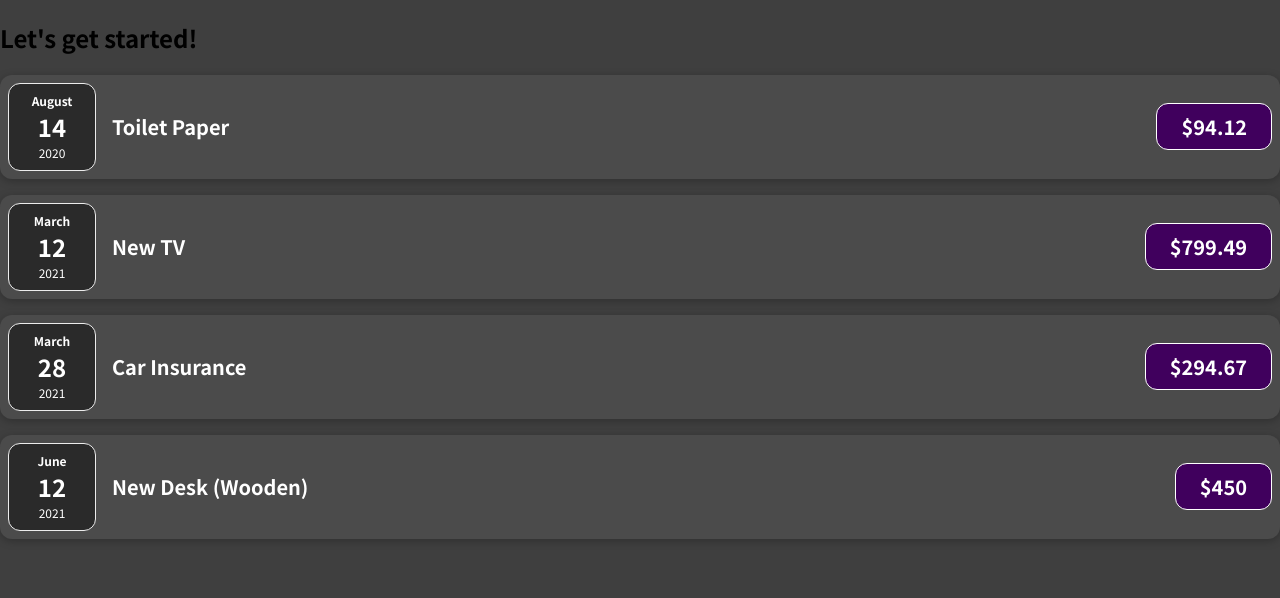
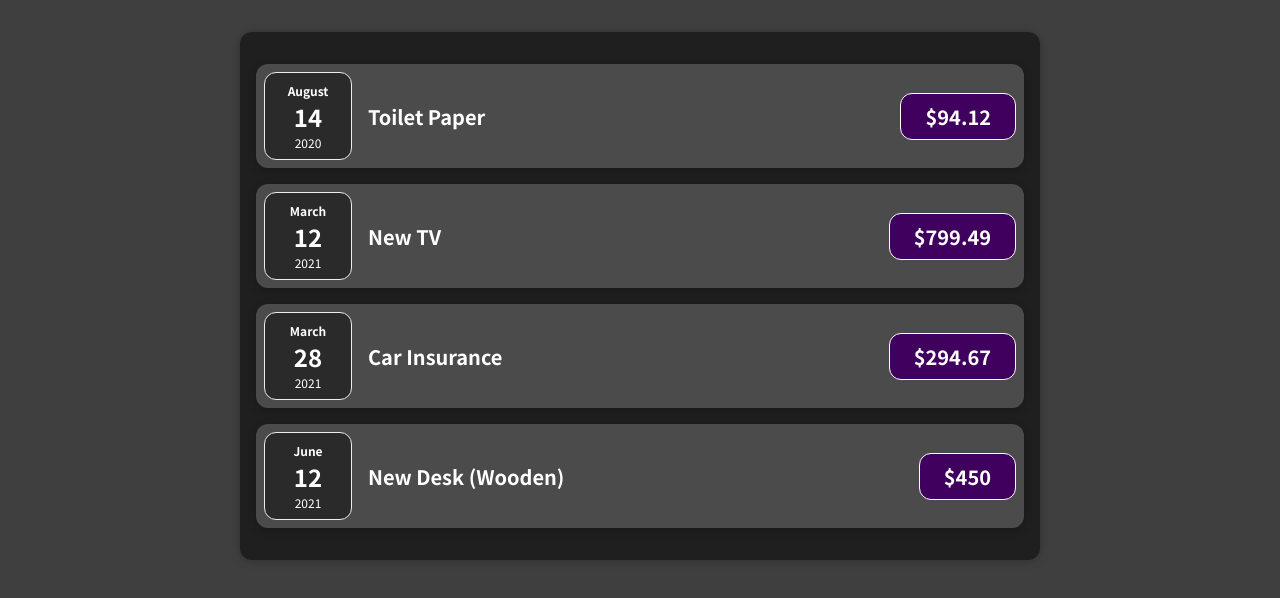
Before and after one commit to johnnyw01/React-Expense-Tracker, a React (Create React App) app in the folder expense-tracker-app/: page / in a window 1280 px wide. Shown: the top 598 px of the page. Built offline with nearby package versions, Linux system fonts and the light colour scheme.

Commit message:
Created the Expenses.js component to move some of the logic out of the App.js file in order to keep the App.js file lean. Also add n Expenses.css file for the Expenses.js file.

```diff
--- a/expense-tracker-app/src/App.js
+++ b/expense-tracker-app/src/App.js
@@ -1,6 +1,6 @@
 import React from "react";
 import './App.css';
-import ExpenseItem from './components/ExpenseItem';
+import Expenses from './components/Expenses';
 
 function App() {
 
@@ -26,16 +26,9 @@
         },
     ];
 
-
   return (
     <div>
-      <h2>Let's get started!</h2>
-      <ExpenseItem title={expenses[0].title} amount={expenses[0].amount} date={expenses[0].date} />
-      <ExpenseItem title={expenses[1].title} amount={expenses[1].amount} date={expenses[1].date} />
-      <ExpenseItem title={expenses[2].title} amount={expenses[2].amount} date={expenses[2].date} />
-      <ExpenseItem title={expenses[3].title} amount={expenses[3].amount} date={expenses[3].date} />
-
-
+      <Expenses items={expenses} />
     </div>
   );
 }
--- /dev/null
+++ b/expense-tracker-app/src/components/Expenses.css
@@ -0,0 +1,9 @@
+.expenses {
+    padding: 1rem;
+    background-color: rgb(31, 31, 31);
+    margin: 2rem auto;
+    width: 50rem;
+    max-width: 95%;
+    border-radius: 12px;
+    box-shadow: 0 1px 8px rgba(0, 0, 0, 0.25);
+}
--- /dev/null
+++ b/expense-tracker-app/src/components/Expenses.js
@@ -0,0 +1,33 @@
+import React from "react";
+import './Expenses.css';
+import ExpenseItem from "./ExpenseItem";
+
+const Expenses = (props) => {
+    return (
+        <div>
+            <div className="expenses">
+                <ExpenseItem
+                    title={props.items[0].title}
+                    amount={props.items[0].amount}
+                    date={props.items[0].date}
+                />
+                <ExpenseItem
+                    title={props.items[1].title}
+                    amount={props.items[1].amount}
+                    date={props.items[1].date}
+                />
+                <ExpenseItem
+                    title={props.items[2].title}
+                    amount={props.items[2].amount}
+                    date={props.items[2].date}
+                />
+                <ExpenseItem
+                    title={props.items[3].title}
+                    amount={props.items[3].amount}
+                    date={props.items[3].date}
+                />
+            </div>
+        </div>
+    );
+}
+export default Expenses;
```
Lines whose indentation alone changed are shown as unchanged.
